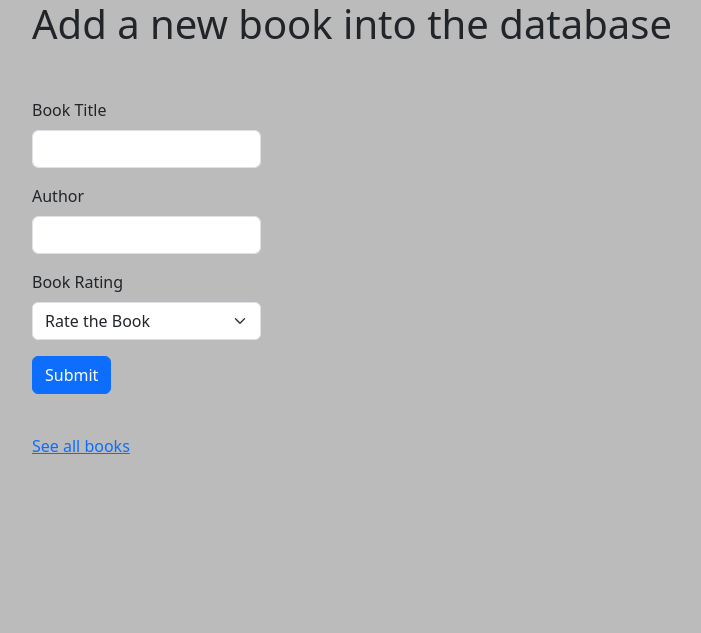
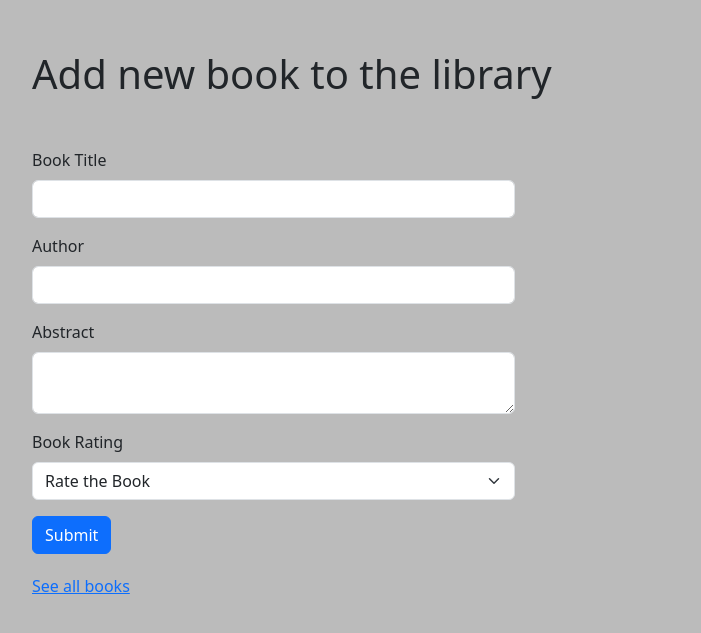
Before and after one commit to ArrayOfLilly/library-project-excise, a Flask app: page /add in a window 1280 px wide. Shown: the top 633 px of the page, without its empty margins (50-751 px from the left). Run offline with Flask 3, Linux system fonts and the light colour scheme; some libraries are stand-ins or nearby versions.

Commit message:
more data

```diff
--- a/main.py
+++ b/main.py
@@ -7,7 +7,7 @@ from flask_bootstrap import Bootstrap5
 from flask_sqlalchemy import SQLAlchemy
 from sqlalchemy import UniqueConstraint
 from flask_wtf import FlaskForm
-from wtforms import StringField, SelectField, SubmitField
+from wtforms import StringField, SelectField, TextAreaField, SubmitField
 from wtforms.validators import DataRequired
 
 
@@ -26,6 +26,7 @@ class Book(db.Model):
 	id = db.Column(db.Integer, primary_key=True)
 	title = db.Column(db.String, unique=False, nullable=False)
 	author = db.Column(db.String, unique=False, nullable=False)
+	abstract = db.Column(db.String, unique=False, nullable=False)
 	rating = db.Column(db.String, unique=False, nullable=True)
 	__table_args__ = (UniqueConstraint('title', 'author', name='edition_doesnt_matters'),)
 
@@ -37,6 +38,7 @@ with app.app_context():
 class BookForm(FlaskForm):
 	book_title = StringField('Book Title', validators=[DataRequired(message='Please enter the book title here.')])
 	author = StringField('Author', validators=[DataRequired(message='Please enter the book\'s author here.')])
+	abstract = TextAreaField('Abstract', validators=[DataRequired(message='Please enter the book\'s abstract here.')])
 	book_rating = SelectField('Book Rating',
 							  choices=['Rate the Book', '📙️', '📙️📙', '📙📙📙️', '📙️📙📙📙', '📙️📙📙📙📙'],
 							  validators=[DataRequired(message="Please rate the book 1-5")])
@@ -71,11 +73,13 @@ def add():
 		book = {
 			"title": form.book_title.data,
 			"author": form.author.data,
+			"abstract": form.abstract.data,
 			"rating": form.book_rating.data,
 		}
 		stored_book = Book(
 			title=book['title'],
 			author=book['author'],
+			abstract=book['abstract'],
 			rating=book['rating']
 		)
 		try:
@@ -112,5 +116,15 @@ def edit(book_id):
 		return redirect('../')
 
 
+@app.route("/del/<book_id>", methods=['GET', 'POST'])
+def delete(book_id):
+	book_id = book_id
+	with app.app_context():
+		book = db.session.execute(db.select(Book).where(Book.id == book_id)).scalar()
+		db.session.delete(book)
+		db.session.commit()
+	return redirect('../')
+
+
 if __name__ == "__main__":
 	app.run(debug=True)
--- a/static/css/styles.css
+++ b/static/css/styles.css
@@ -3,12 +3,12 @@ background-color: #bbb;
 }
 
 h1 {
-margin-bottom: 50px;
+margin: 50px 0;
 }
 
 .space-above {
-    margin-top: 20px;
-    padding-top: 20px;
+    margin-top: 10px;
+    padding-top: 10px;
 }
 
 li > p > span {
--- a/templates/add.html
+++ b/templates/add.html
@@ -6,7 +6,7 @@
   <div class="row">
     <div class="col-sm-12 col-md-8">
 
-      <h1>Add a new book into the database</h1>
+      <h1>Add new book to the library</h1>
         <div class="flash">
             {% for message in get_flashed_messages() %}
                 {{ message }}
@@ -15,7 +15,7 @@
         </div>
             <!-- Bootstrap-Flask Generated Form -->
             <div class="row">
-                <div class="col-4">
+                <div class="col-8">
                     {{ render_form(form, novalidate=True) }}
                 </div>
             </div>
```
Also changed, not shown: other parts of static/css/styles.css (+9 -0 lines), templates/edit.html (+2 -7 lines), templates/index.html (+16 -4 lines), instance/books-collection.db.
